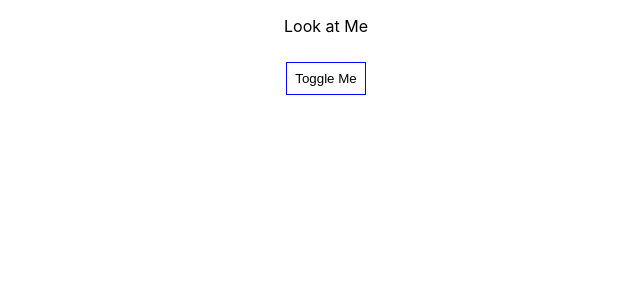
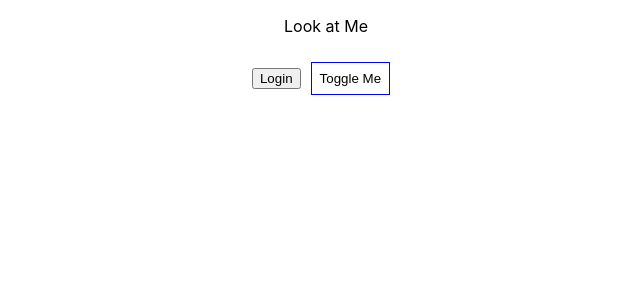
Before and after one commit to vamsi-krishnas/React_Session, a React (Create React App) app: page / in a window 1280 px wide. Shown: the top 300 px of the page, without its empty margins (314-954 px from the left). Built offline with nearby package versions, Linux system fonts and the light colour scheme.

Commit message:
contextapi

```diff
--- a/src/Components/App.js
+++ b/src/Components/App.js
@@ -3,6 +3,7 @@
 import Cabin from './Cabin/Cabin';
 import Persons from './Persons/Persons';
 import newWrapper from '../hoc/NewWrapper';
+import AuthContext from '../context/auth-context';
 
 class App extends Component {
   constructor(props) {
@@ -15,7 +16,8 @@
       {id : "name1", name :"Dilip", city:"Hyd", zip:458900 },
       {id : "name4", name :"Gustavo", city:"Tijuana", zip: 751920}
   ],
-  showPersons : false
+  showPersons : false,
+  authenticate: false
   }
   static getDerivedStateFromProps(props, state) {
     console.log('App js getDerivedStateFromProps', props, state);
@@ -61,6 +63,9 @@
     persons.splice(personIndex, 1);
     this.setState({persons:persons})
   }
+  loginHandler = () => {
+    this.setState( { authenticate: true});
+  }
   render() {
     let personsList = [];
     if (this.state.showPersons) {
@@ -79,11 +84,18 @@
 
   return (
     <div className="App">
+      <AuthContext.Provider
+       value={{
+         authenticate : this.state.authenticate,
+         login : this.loginHandler
+       }}
+      >
       <Cabin
       persons = {this.state.persons}
       clicked= {this.showPersonsHandler}
       />
       { personsList }
+      </AuthContext.Provider>
     </div>
   );
   }
--- a/src/Components/Cabin/Cabin.js
+++ b/src/Components/Cabin/Cabin.js
@@ -1,7 +1,8 @@
-import React, { useEffect } from 'react';
+import React, { useContext, useEffect } from 'react';
 import './Cabin.css';
-
+import AuthContext from '../../context/auth-context';
 const Cabin = (props) => {
+  const authContext = useContext(AuthContext);
     useEffect(() => {
       console.log('cabin js useEffect');
       // http calls
@@ -23,7 +24,9 @@
     return (
         <div>
            <p className={classes.join(' ')}>Look at Me</p>
+           <button onClick={authContext.login}>Login </button>
            <button style={style} onClick={props.clicked}>Toggle Me</button>
+
         </div>
     )
 }
--- a/src/Components/Persons/Person/Person.js
+++ b/src/Components/Persons/Person/Person.js
@@ -2,8 +2,10 @@
 import './Person.css';
 import NewWrapper from '../../../hoc/NewWrapper';
 import PropTypes from 'prop-types';
+import AuthContext from '../../../context/auth-context';
 
 class person extends Component {
+  static contextType = AuthContext;
   componentWillUnmount(){
     console.log('Person js componentWillUnmount');
     return true;
@@ -11,9 +13,15 @@
   componentDidMount(){
     this.inputElement.focus();
   }
+
   render() {
     return (
       <div className="Persons">
+        {this.context.authenticate ? (
+          <p> Authenticated</p>
+        ) : (
+          <p> Please Login</p>
+        )}
         <p>{this.props.id}</p>
             <p onClick={this.props.click}>I'm {this.props.name} and I am from {this.props.city} </p>
             <input type="text" onChange={this.props.changed} value={this.props.name}></input>
--- /dev/null
+++ b/src/context/auth-context.js
@@ -0,0 +1,7 @@
+import React from'react';
+
+const authContext = React.createContext({
+    authenticate : false,
+    login : () => {}
+})
+export default authContext;
```
